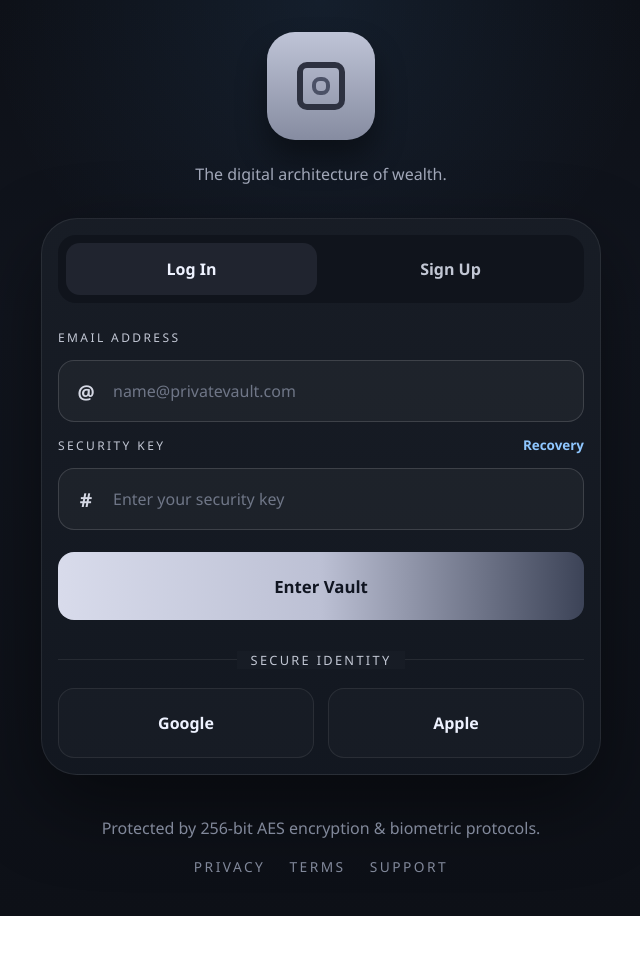
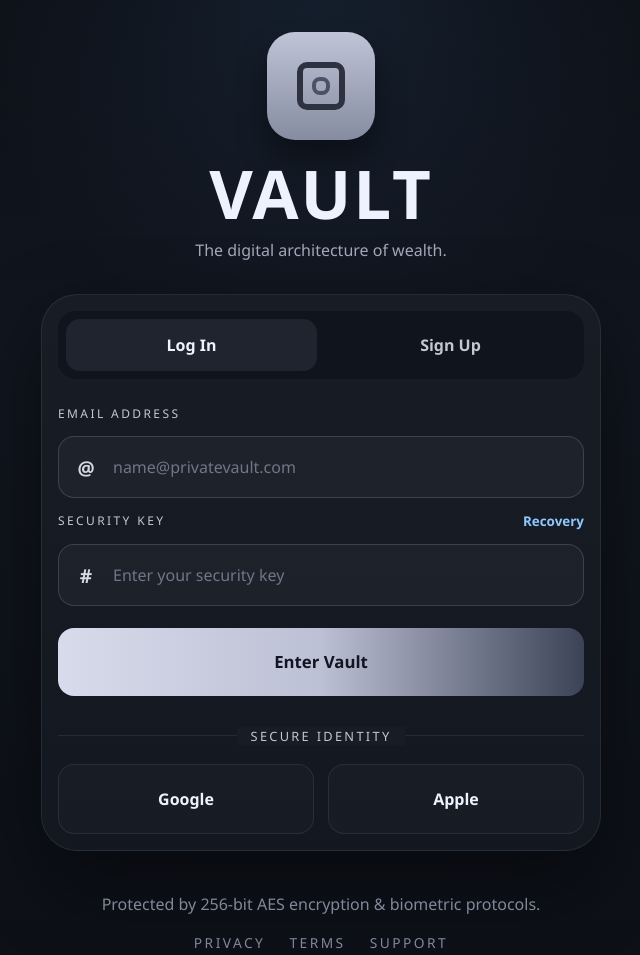
Before and after one commit to haridhruvan/finance-manager, a plain HTML site: page frontend/login.html in a window 1280 px wide. Shown: the whole page, without its empty margins (319-959 px from the left). Before the commit the page ends 916 px from the top, so only its background shows below. Drawn offline with Linux system fonts and the light colour scheme.

Commit message:
Restore vault heading on login page

```diff
--- a/frontend/login.html
+++ b/frontend/login.html
@@ -3,7 +3,7 @@
 <head>
   <meta charset="UTF-8">
   <meta name="viewport" content="width=device-width, initial-scale=1.0">
-  <title> Harini.V </title>
+  <title>Vault Login</title>
   <link rel="stylesheet" href="style.css">
 </head>
 <body class="vault-body auth-body">
@@ -12,7 +12,7 @@
       <div class="vault-mark">
         <div class="vault-mark-inner"></div>
       </div>
-      <h1><Harini class="V"></Harini></h1>
+      <h1>VAULT</h1>
       <p>The digital architecture of wealth.</p>
     </section>
 
```
